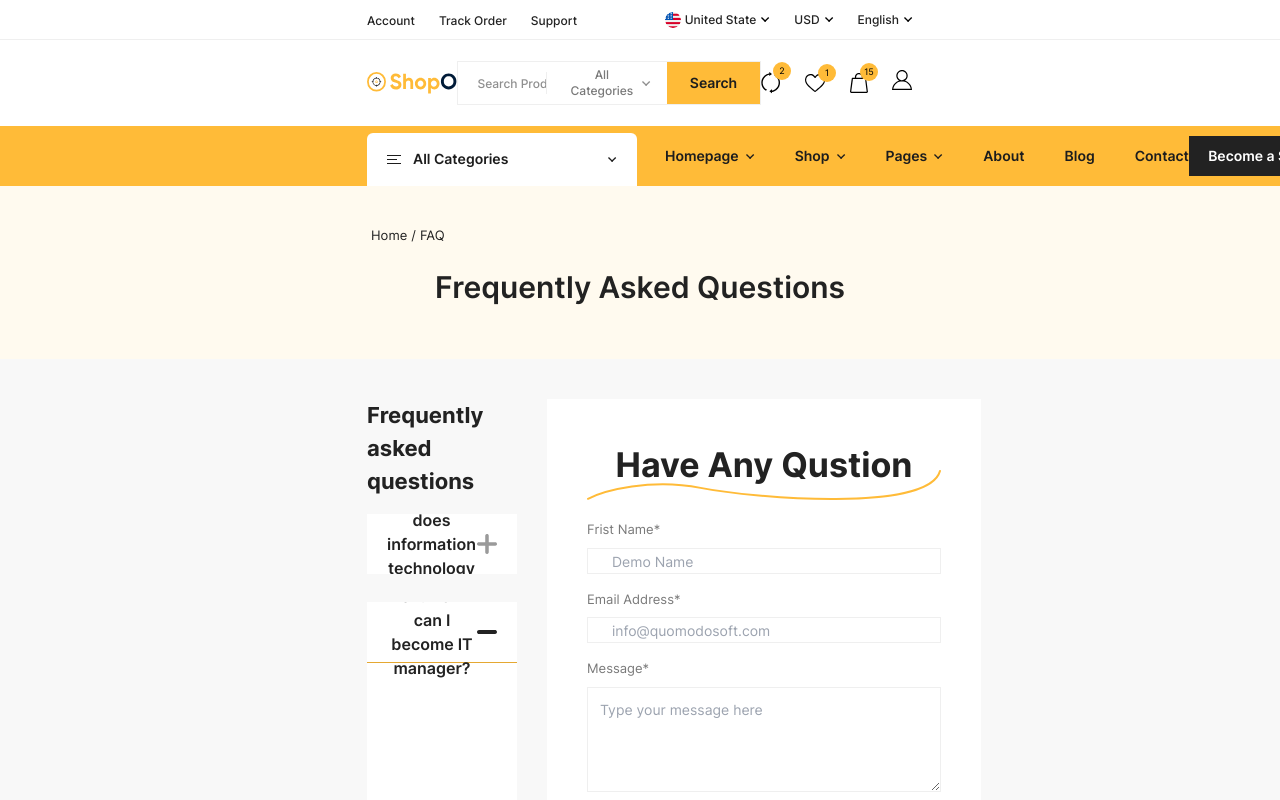
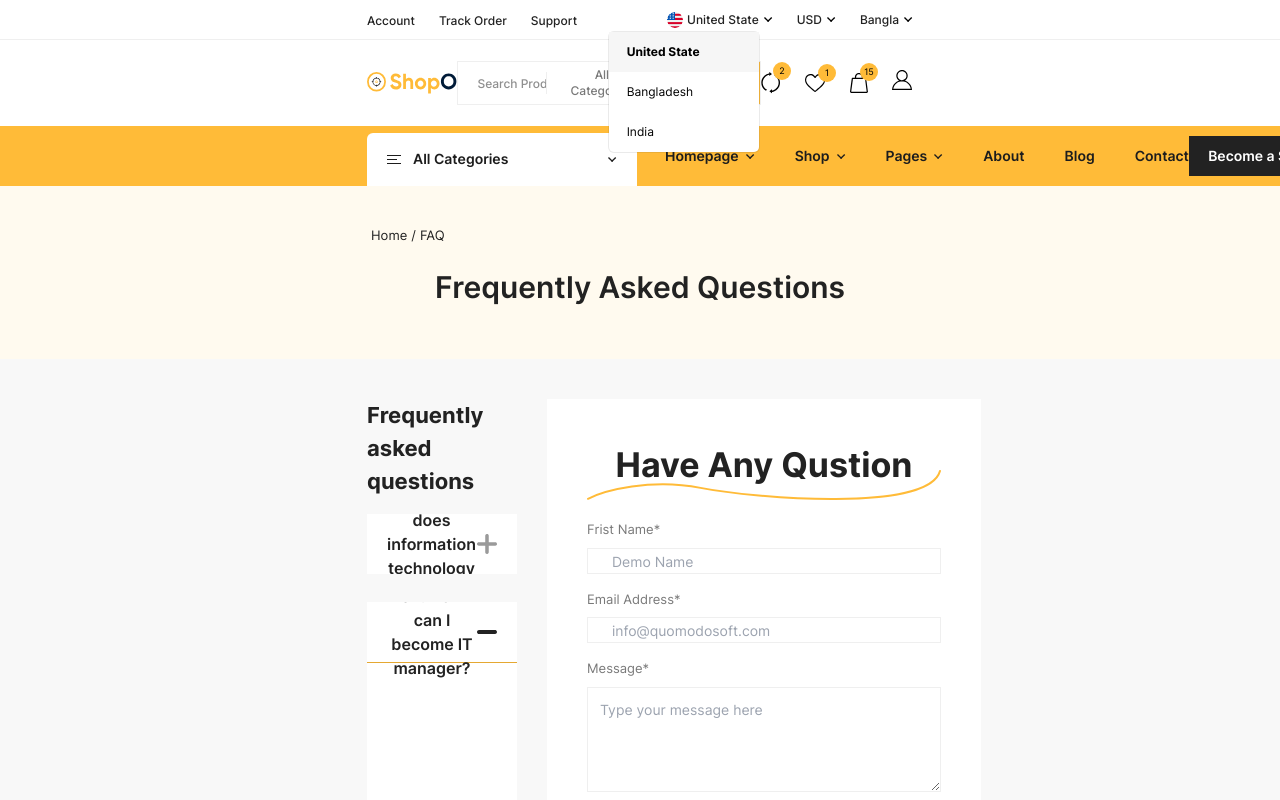
Before and after one commit to ifedayoagboola/bitsgiga-client, a React (Create React App) app: page /faq in a window 1280 px wide. Both pictures are taken after a click on the button "United State". Shown: the top 800 px of the page. Built offline with nearby package versions, Linux system fonts and the light colour scheme.

Commit message:
home select box added

```diff
--- /dev/null
+++ b/src/components/Helpers/Selectbox/index.jsx
@@ -0,0 +1,49 @@
+import { useState } from "react";
+import "./style.css";
+
+export default function Selectbox({ datas = [], className, action }) {
+  const [item, setItem] = useState(datas[0]);
+  // custom hook
+  const [toggle, setToggle] = useState(false);
+  const handler = (e, value) => {
+    if (action) {
+      action(value);
+    }
+    setItem(value);
+    setToggle(!toggle);
+  };
+  return (
+    <>
+      {datas.length > 0 && (
+        <div className={`my-select-box ${className || ""}`}>
+          <button
+            onClick={() => setToggle(!toggle)}
+            type="button"
+            className="my-select-box-btn "
+          >
+            <span>{item}</span>
+          </button>
+          {toggle && (
+            <div
+              className="click-away"
+              onClick={() => setToggle(!toggle)}
+            ></div>
+          )}
+          <div className={`my-select-box-section ${toggle ? "open" : ""}`}>
+            <ul className="list">
+              {datas.map((value) => (
+                <li
+                  className={item === value ? "selected" : ""}
+                  key={Math.random() + value}
+                  onClick={(e) => handler(e, value)}
+                >
+                  {value}
+                </li>
+              ))}
+            </ul>
+          </div>
+        </div>
+      )}
+    </>
+  );
+}
--- /dev/null
+++ b/src/components/Helpers/Selectbox/style.css
@@ -0,0 +1,76 @@
+.my-select-box {
+    width: 100%;
+    font-size: 14px;
+    font-weight: normal;
+    position: relative;
+}
+.my-select-box .click-away {
+    width: 100%;
+    height: 100%;
+    z-index: 99;
+    position: fixed;
+    display: block;
+    top: 0;
+    left: 0;
+}
+.my-select-box .my-select-box-btn {
+    width: 100%;
+    color: #999;
+    display: flex;
+    justify-content: space-between;
+}
+
+.my-select-box .my-select-box-section {
+    width: 100%;
+    background-color: #fff;
+    border-radius: 5px;
+    box-shadow: 0 0 0 1px rgb(68 68 68 / 11%);
+    box-sizing: border-box;
+    padding: 0;
+    margin-top: 4px;
+    position: absolute;
+    top: 100%;
+    left: 0;
+    z-index: 9999;
+    opacity: 0;
+    visibility: hidden;
+    -webkit-transform-origin: 50% 0;
+    -ms-transform-origin: 50% 0;
+    transform-origin: 50% 0;
+    -webkit-transform: scale(0.75) translateY(-21px);
+    -ms-transform: scale(0.75) translateY(-21px);
+    transform: scale(0.75) translateY(-21px);
+    -webkit-transition: all 0.2s cubic-bezier(0.5, 0, 0, 1.25), opacity 0.15s ease-out;
+    transition: all 0.2s cubic-bezier(0.5, 0, 0, 1.25), opacity 0.15s ease-out;
+}
+.my-select-box .my-select-box-section.open {
+    opacity: 1;
+    -webkit-transform: scale(1) translateY(0);
+    -ms-transform: scale(1) translateY(0);
+    transform: scale(1) translateY(0);
+    visibility: visible;
+}
+.my-select-box .my-select-box-section ul {
+    padding: 0;
+}
+.my-select-box .my-select-box-section li {
+    cursor: pointer;
+    font-weight: 400;
+    line-height: 40px;
+    list-style: none;
+    min-height: 40px;
+    outline: none;
+    padding-left: 18px;
+    padding-right: 29px;
+    text-align: left;
+    -webkit-transition: all 0.2s;
+    transition: all 0.2s;
+}
+.my-select-box .my-select-box-section li:hover {
+    background-color: #f6f6f6;
+    font-weight: bold;
+}
+.my-select-box .my-select-box-section li.selected {
+    background-color: #f6f6f6;
+    font-weight: bold;
+}
--- a/src/components/Partials/Header/TopBar.jsx
+++ b/src/components/Partials/Header/TopBar.jsx
@@ -1,5 +1,6 @@
 import { Link } from "react-router-dom";
 import Arrow from "../../Helpers/icons/Arrow";
+import Selectbox from "../../Helpers/Selectbox";
 
 export default function TopBar({ className }) {
   return (
@@ -38,8 +39,8 @@ export default function TopBar({ className }) {
             </div>
             <div className="topbar-dropdowns">
               <div className="flex space-x-6">
-                <button type="button" className="flex space-x-1 items-center">
-                  <span>
+                <div className="country-select flex space-x-1 items-center">
+                  <div>
                     <img
                       src={`${process.env.PUBLIC_URL}/assets/images/country-logo-16x16.png`}
                       width="16"
@@ -47,20 +48,23 @@ export default function TopBar({ className }) {
                       alt="country logo"
                       className="overflow-hidden rounded-full"
                     />
-                  </span>
-                  <span className="text-xs font-500 text-qblack">
-                    United State
-                  </span>
+                  </div>
+                  <Selectbox
+                    className="w-fit"
+                    datas={["United State", "Bangladesh", "India"]}
+                  />
+                  <div>
+                    <Arrow className="fill-current qblack" />
+                  </div>
+                </div>
+                <div className="currency-select flex space-x-1 items-center">
+                  <Selectbox className="w-fit" datas={["USD", "BDT"]} />
                   <Arrow className="fill-current qblack" />
-                </button>
-                <button type="button" className="flex space-x-1 items-center">
-                  <span className="text-xs font-500 text-qblack">USD</span>
+                </div>
+                <div className="language-select flex space-x-1 items-center">
+                  <Selectbox className="w-fit" datas={["Bangla", "english"]} />
                   <Arrow className="fill-current qblack" />
-                </button>
-                <button type="button" className="flex space-x-1 items-center">
-                  <span className="text-xs font-500 text-qblack">English</span>
-                  <Arrow className="fill-current qblack" />
-                </button>
+                </div>
               </div>
             </div>
           </div>
--- a/src/index.css
+++ b/src/index.css
@@ -175,6 +175,46 @@ body {
     visibility: visible;
     pointer-events: auto;
 }
+/*TODO: ===============home page============ */
+
+.header-section-wrapper
+    .topbar-dropdowns
+    :is(.country-select, .currency-select, .language-select)
+    .my-select-box
+    .my-select-box-btn
+    > span {
+    @apply text-xs font-500 text-qblack;
+    text-transform: capitalize;
+}
+
+.header-section-wrapper .topbar-dropdowns .country-select .my-select-box .my-select-box-section {
+    width: 150px;
+    left: auto;
+    right: 0;
+}
+.header-section-wrapper
+    .topbar-dropdowns
+    :is(.currency-select, .language-select)
+    .my-select-box
+    .my-select-box-section {
+    width: 120px;
+    left: auto;
+    right: 0;
+}
+.header-section-wrapper .topbar-dropdowns .my-select-box .my-select-box-section {
+    width: 120px;
+    left: auto;
+    right: 0;
+}
+.header-section-wrapper
+    .topbar-dropdowns
+    :is(.country-select, .currency-select, .language-select)
+    .my-select-box
+    .my-select-box-section
+    li {
+    font-size: 12px;
+    text-transform: capitalize;
+}
 
 /*TODO: ===============all product page============ */
 
```
